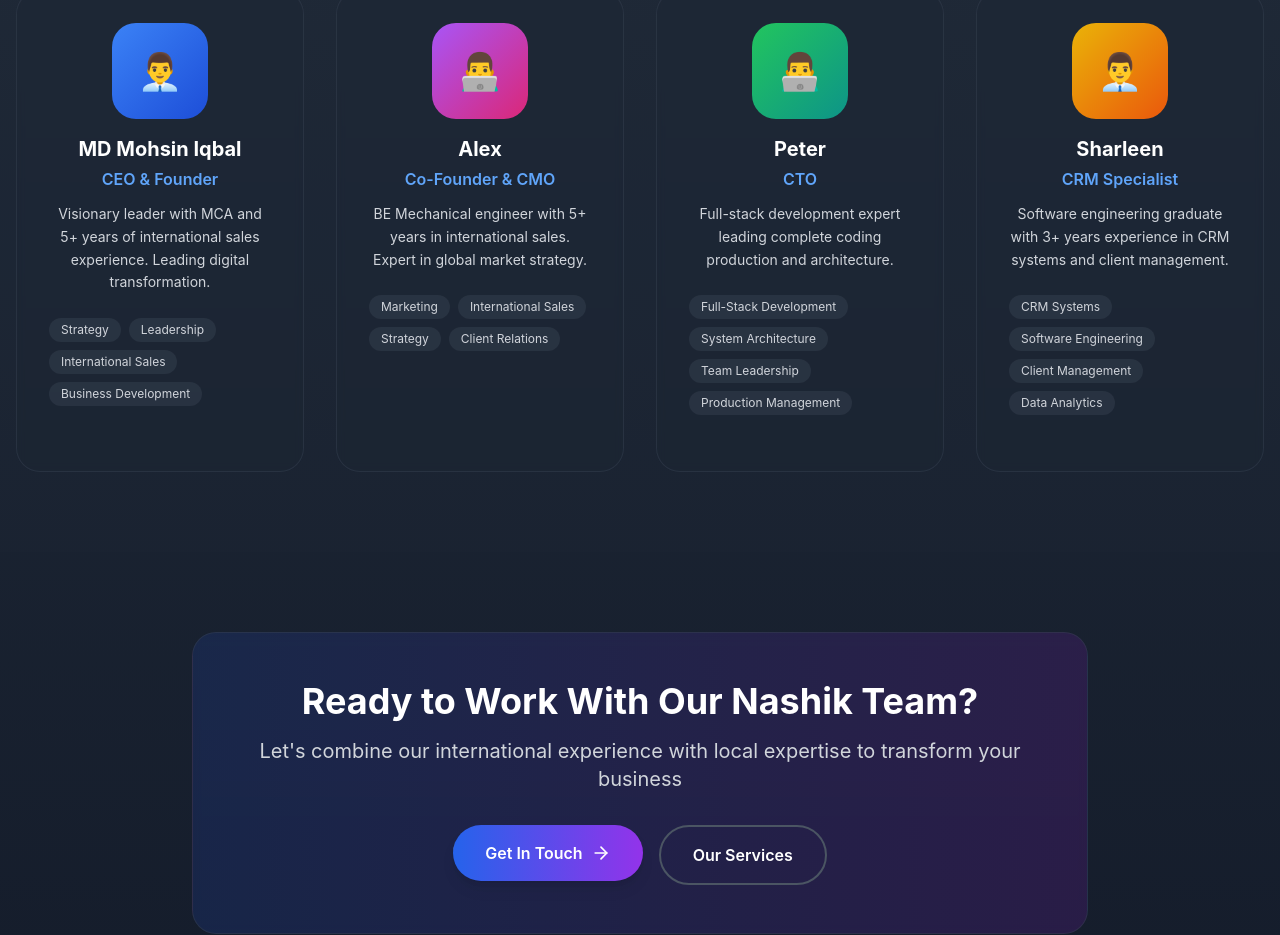
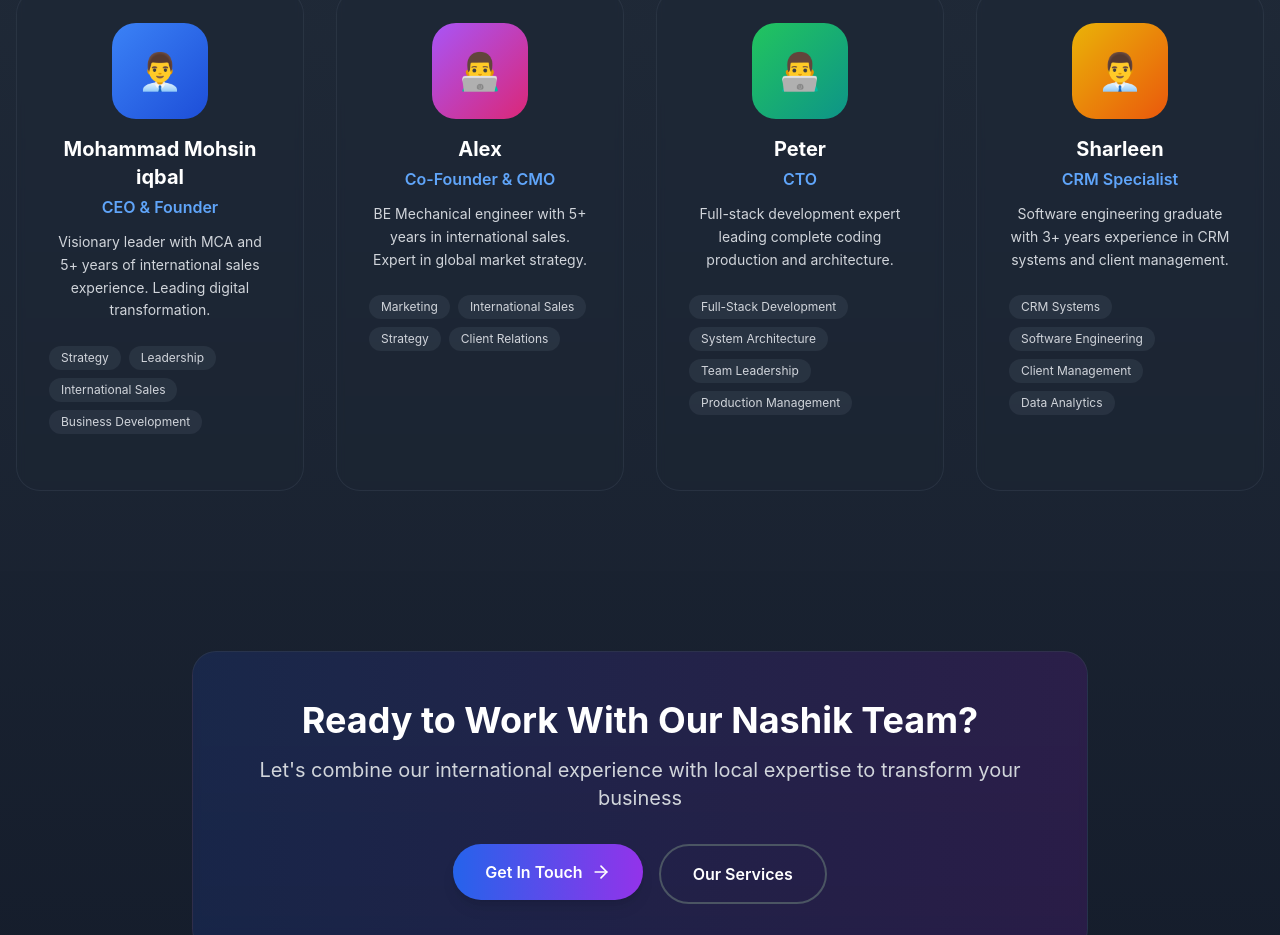
Before and after one commit to viralsparkconnect-hue/codastra-next-client, a Next.js app: page /about in a window 1280 px wide. Shown: the part 1498-2433 px from the top of the page. Built offline with nearby package versions, Linux system fonts and the light colour scheme.

Commit message:
Update about.js

```diff
--- a/pages/about.js
+++ b/pages/about.js
@@ -11,7 +11,7 @@ export default function About() {
 
   const team = [
     {
-      name: 'MD Mohsin Iqbal',
+      name: 'Mohammad Mohsin iqbal',
       role: 'CEO & Founder',
       bio: 'Visionary leader with MCA and 5+ years of international sales experience. Leading digital transformation.',
       skills: ['Strategy', 'Leadership', 'International Sales', 'Business Development'],
```
